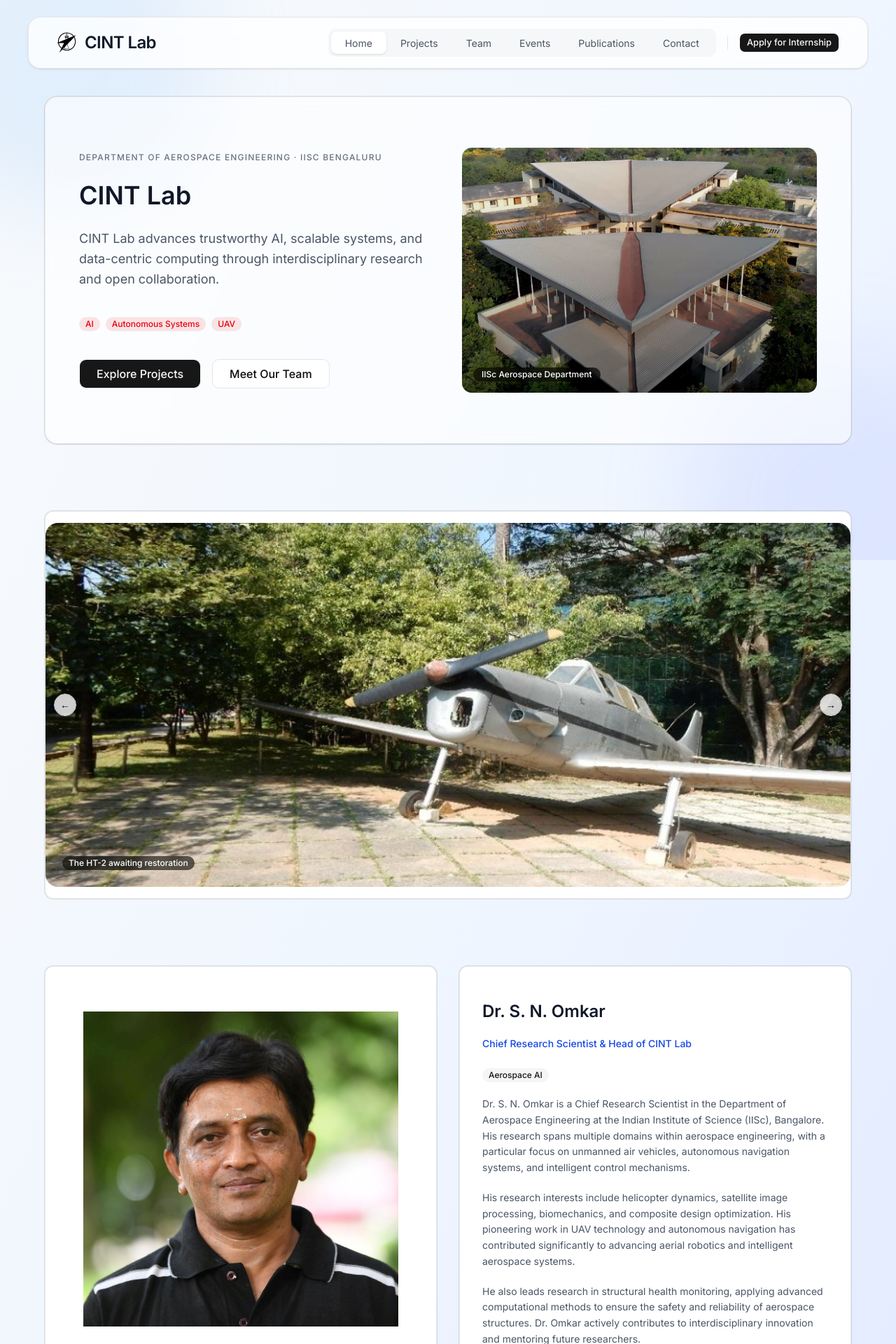
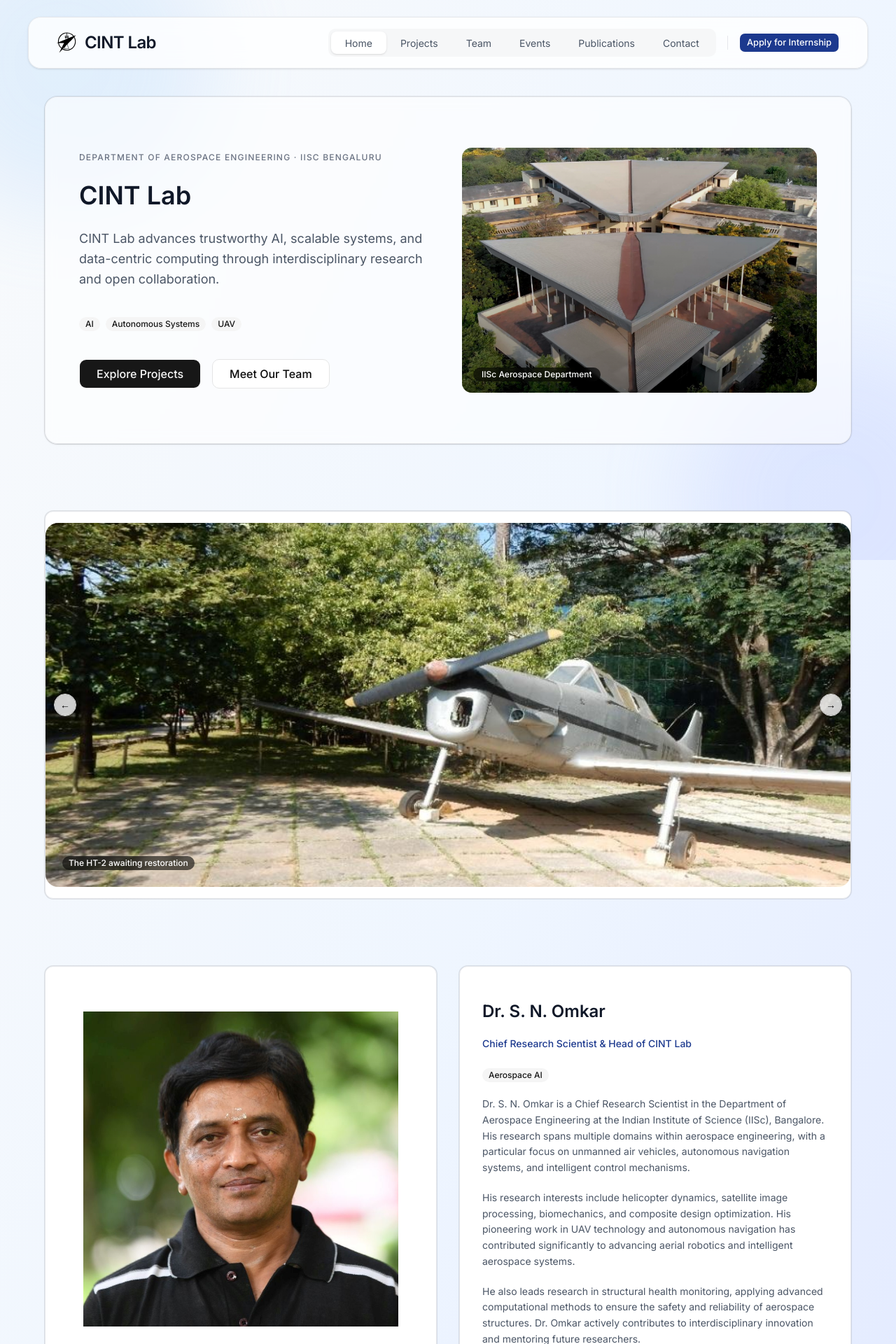
Before and after one commit to Jeevangowda-16/cint_lab, a Next.js app: page / in a window 1280 px wide. Shown: the top 1920 px of the page at 70% size. Built offline with nearby package versions, Linux system fonts and the light colour scheme.

Commit message:
Buttons color Updated

```diff
--- a/src/app/page.jsx
+++ b/src/app/page.jsx
@@ -79,9 +79,9 @@ export default function HomePage() {
                     </p>
 
                     <div className="flex gap-2 flex-wrap pt-4">
-                      <Badge variant="destructive">AI</Badge>
-                      <Badge variant="destructive">Autonomous Systems</Badge>
-                      <Badge variant="destructive">UAV</Badge>
+                      <Badge variant="secondary">AI</Badge>
+                      <Badge variant="secondary">Autonomous Systems</Badge>
+                      <Badge variant="secondary">UAV</Badge>
                     </div>
 
                     <div className="flex gap-4 pt-4">
@@ -222,7 +222,7 @@ export default function HomePage() {
                     Dr. S. N. Omkar
                   </h2>
 
-                  <p className="text-sm font-medium text-blue-700">
+                  <p className="text-sm font-medium text-blue-900">
                     Chief Research Scientist & Head of CINT Lab
                   </p>
                   <div className="pt-1">
--- a/src/components/navbar.jsx
+++ b/src/components/navbar.jsx
@@ -75,7 +75,7 @@ export default function Navbar() {
                         <span className="hidden md:block h-5 w-px bg-gray-200 mx-1" />
 
                         {/* CTA */}
-                        <Button variant="default" size="sm" asChild>
+                        <Button variant="default" className="bg-blue-900 text-white hover:bg-blue-800" size="sm" asChild>
                             <Link href="/apply">Apply for Internship</Link>
                         </Button>
 
```
